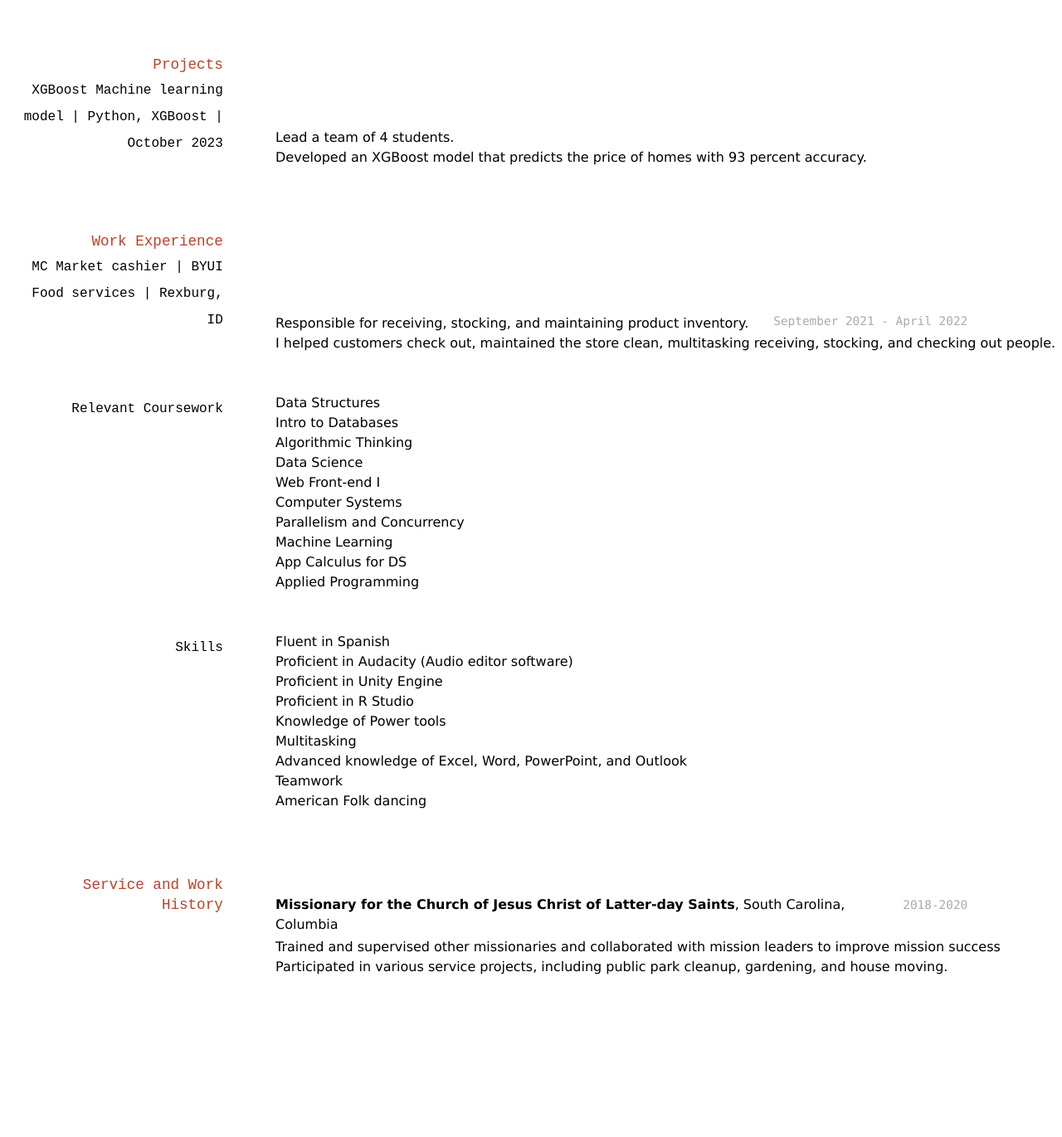
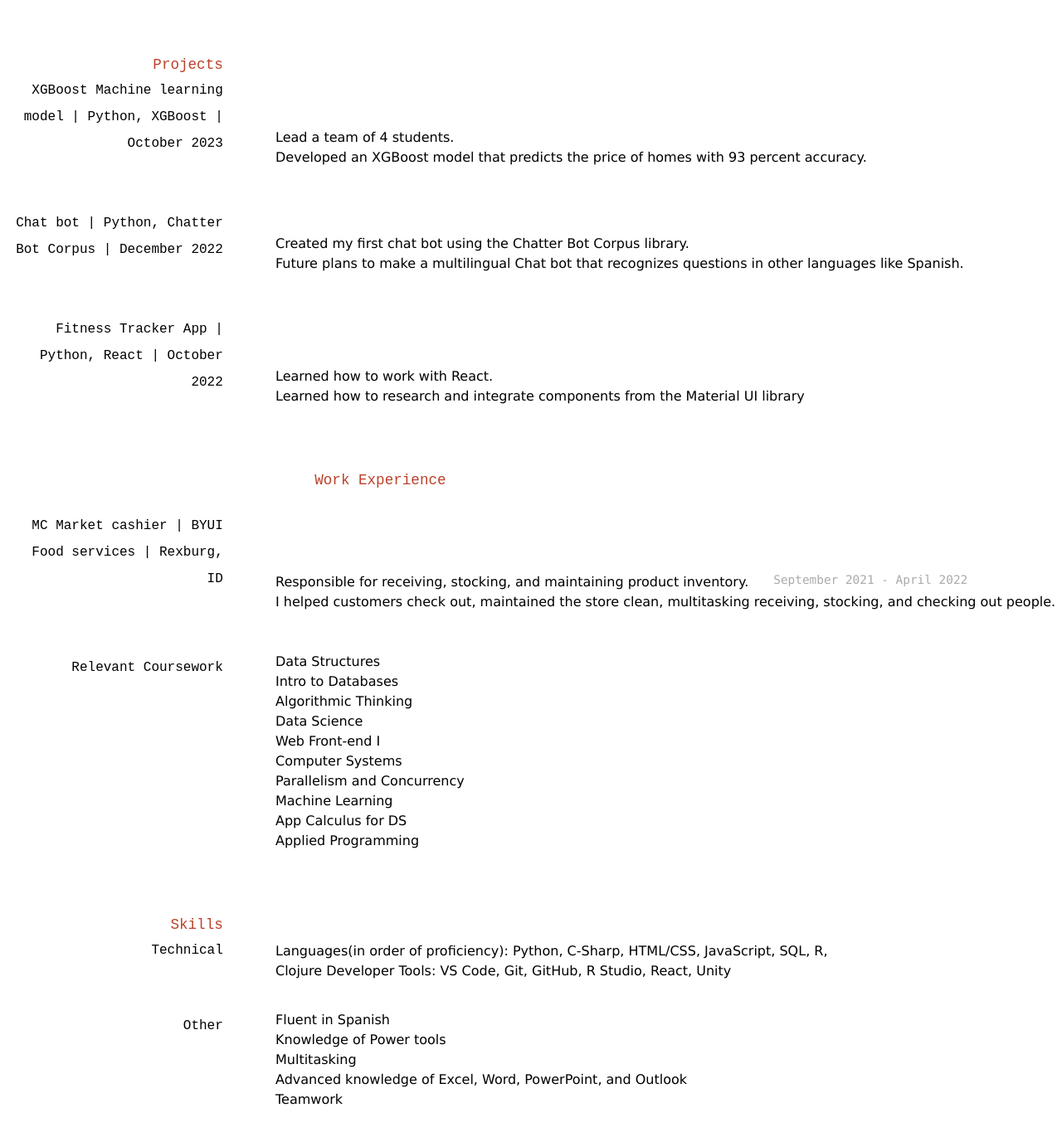
Before and after one commit to IsaiMar/isai_resume, a Jekyll site: the page built from docs/index.md, in a window 1280 px wide and 1400 px high, scrolled down 267 px. Shown: the top 1371 px of the window at 83% size. Built offline with Jekyll 4.4.1, drawn with Linux system fonts in a browser that asks for light colours; before the commit the page ends 1469 px from its top, so only the background shows below that.

Commit message:
Updated skills section. Added 2 more projects

```diff
--- a/docs/index.md
+++ b/docs/index.md
@@ -27,6 +27,15 @@ __Brigham Young University - Idaho__, Rexburg, ID
 - Lead a team of 4 students.
 - Developed an XGBoost model that predicts the price of homes with 93 percent accuracy.
 
+### Chat bot | Python, Chatter Bot Corpus | December 2022
+
+- Created my first chat bot using the Chatter Bot Corpus library.
+- Future plans to make a multilingual Chat bot that recognizes questions in other languages like Spanish.
+
+### Fitness Tracker App | Python, React | October 2022
+
+- Learned how to work with React.
+- Learned how to research and integrate components from the Material UI library
 ## Work Experience
 
 ###	MC Market cashier | BYUI Food services | Rexburg, ID
@@ -48,19 +57,20 @@ Concurrency
 -   Applied Programming
 
 
-### Skills
+## Skills
 
+### Technical
+Languages(in order of proficiency): Python, C-Sharp, HTML/CSS, JavaScript, SQL, R, Clojure
+Developer Tools: VS Code, Git, GitHub, R Studio, React, Unity
+
+### Other
 -	Fluent in Spanish
--	Proficient in Audacity (Audio editor software)
--	Proficient in Unity Engine
--	Proficient in R Studio
 -	Knowledge of Power tools
 -	Multitasking
 -	Advanced knowledge of Excel, Word, PowerPoint, and Outlook
 -	Teamwork
--	American Folk dancing
 
-## Service and Work History
+## Service
 
 `2018-2020`
 __Missionary for the Church of Jesus Christ of Latter-day Saints__, South Carolina, Columbia
```
